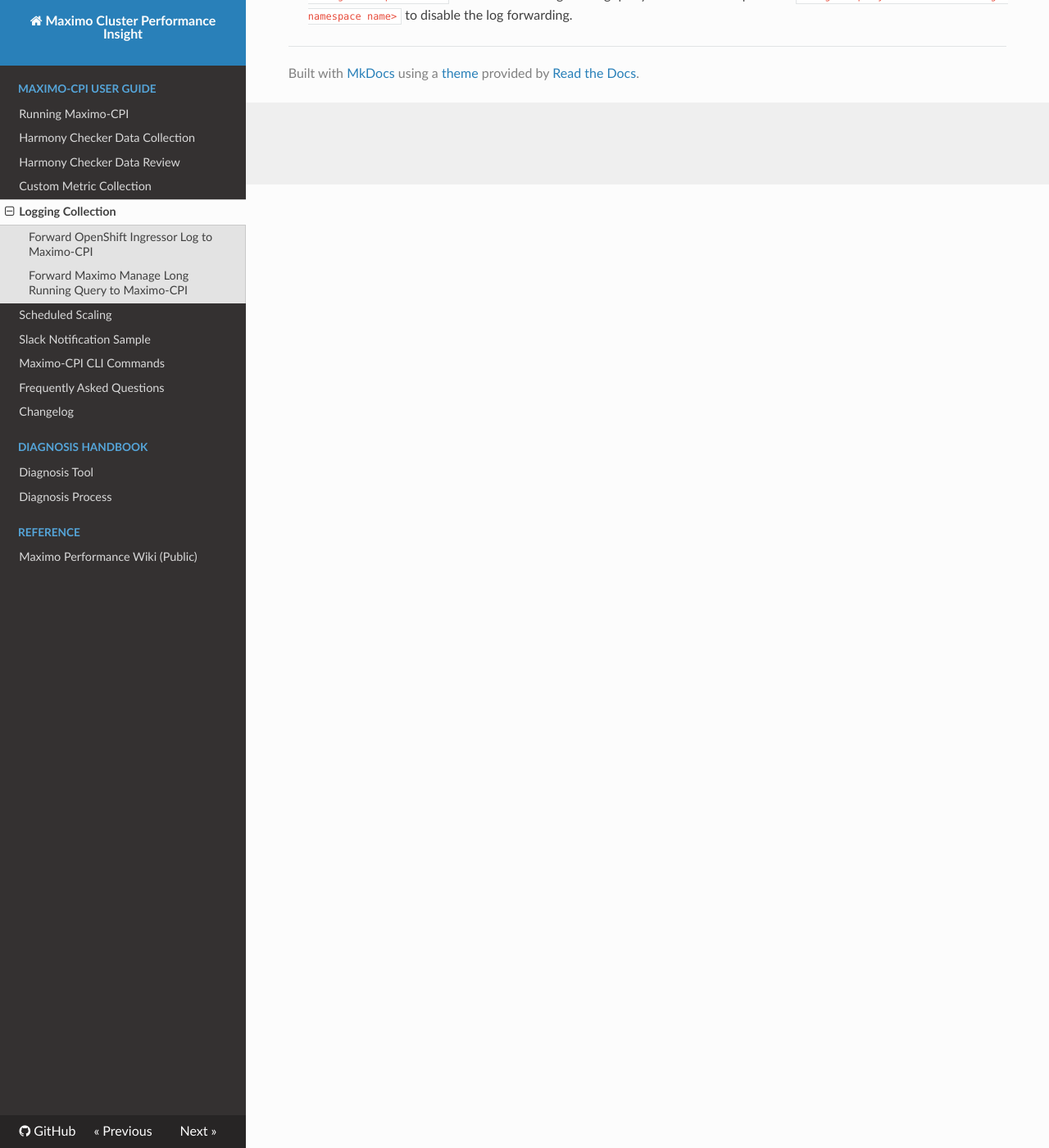
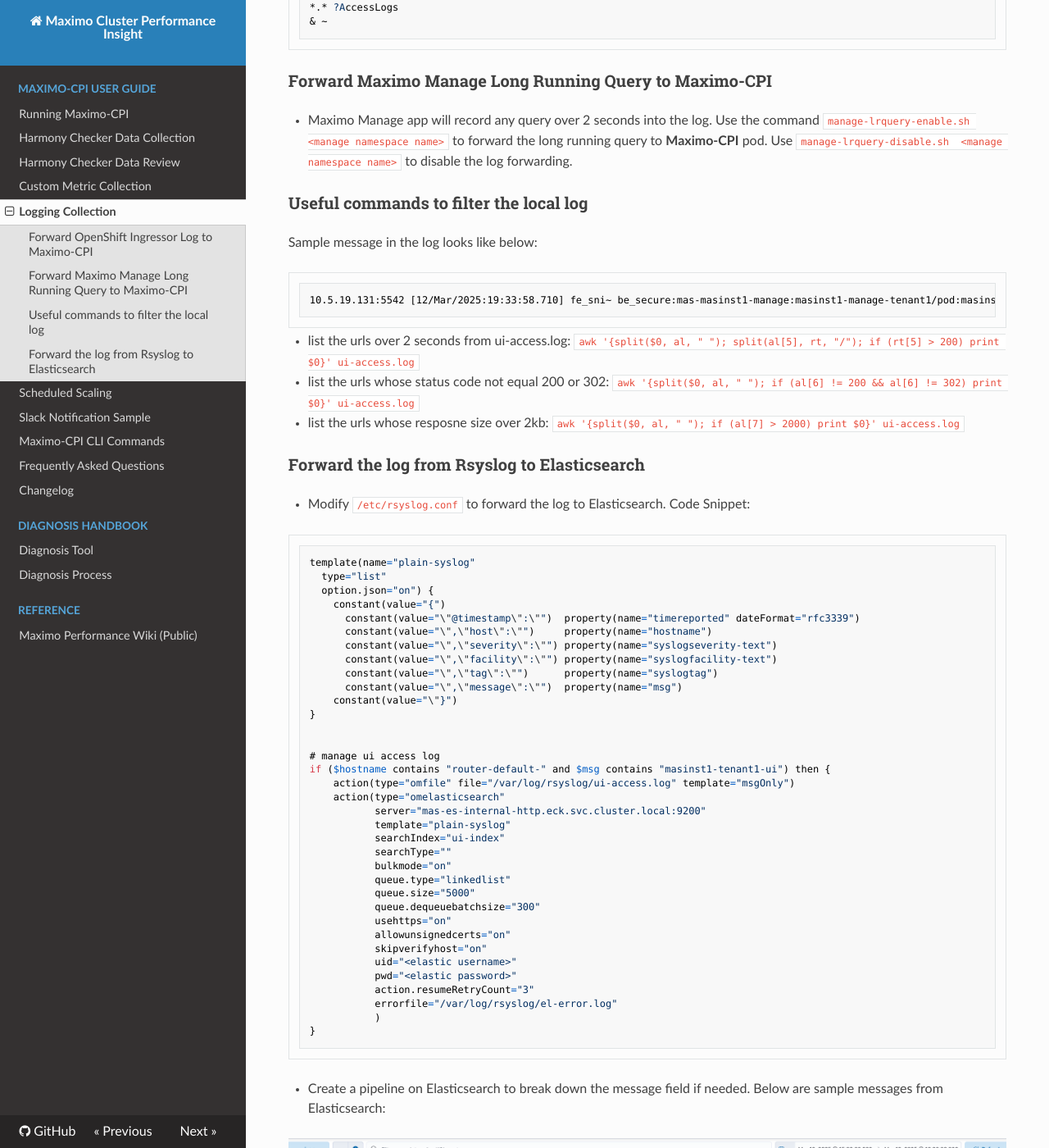
Before and after one commit to ibm-mas/mcpi, an MkDocs documentation site: the page built from docs/maximo-cpi/logging-collection.md, in a window 1280 px wide and 1400 px high, scrolled down 1175 px. Shown: the whole window at 82% size. Built offline with MkDocs 1.6.1, drawn with Linux system fonts in a browser that asks for light colours; nearby versions of some CDN libraries; some of the changed text lies outside the part shown.

Commit message:
[patch] update elasticsearch

````diff
--- a/docs/maximo-cpi/logging-collection.md
+++ b/docs/maximo-cpi/logging-collection.md
@@ -1,10 +1,21 @@
 ## Logging Collection
 
-**Maximo-CPI** can be used as a **rsyslog** server. The default service port is `10514`. Also, it offers a few scripts that enable/disable ingressor log and manage pod log.
+
+**Maximo-CPI** can be used as a **rsyslog** server. The default service port is `10514`. <br>
+**Note**: Although rsyslog supports multiple input/output models, only the `omelasticsearch` module is available inside the container. <br>
+It offers a few scripts that enable/disable ingressor log and manage pod log:
+
+- `ingresslog-rsyslog.sh` to forward haproxy access log to rsyslog server.
+- `ingresslog-disable.sh` to disable the log forwarding.
+- `ingresslog-container` to keep the log in the haproxy container only.
+- `manage-lrquery-enable.sh <manage namespace name>` to forward the long running query.
+- `manage-lrquery-disable.sh  <manage namespace name>` to disable the log forwarding.
+
 
 ### Forward OpenShift Ingressor Log to Maximo-CPI
 
-- Openshift uses haproxy as the ingressor controller. Use the command `ingresslog-rsyslog.sh` to forward haproxy access log to **Maximo-CPI** pod. Use `ingresslog-disable.sh` to disable the log forwarding or `ingresslog-container` to keep the log in the haproxy container only.
+- Openshift uses haproxy as the ingressor controller.
+- Use the command `ingresslog-rsyslog.sh` to forward haproxy access log to **Maximo-CPI** pod. Use the command `ingresslog-disable.sh` to disable the log forwarding.
 - Modify `/etc/rsyslog.conf` for filtering, log location or redirection if needed. Code Snippet for the current setting:
 
 ```bash
@@ -49,3 +60,60 @@
 ### Forward Maximo Manage Long Running Query to Maximo-CPI
 
 - Maximo Manage app will record any query over 2 seconds into the log. Use the command `manage-lrquery-enable.sh <manage namespace name>` to forward the long running query to **Maximo-CPI** pod. Use `manage-lrquery-disable.sh  <manage namespace name>` to disable the log forwarding.
+
+### Useful commands to filter the local log
+
+Sample message in the log looks like below:
+```
+10.5.19.131:5542 [12/Mar/2025:19:33:58.710] fe_sni~ be_secure:mas-masinst1-manage:masinst1-manage-tenant1/pod:masinst1-tenant1-ui-845f4ddd66-8m8bq:masinst1-tenant1-ui:https:172.30.237.99:9443 0/0/5/6/11 200 2531 - - --VN 35/13/1/1/0 0/0 "GET /maximo/webclient/javascript/dojo-20250311-1610/dojo/resources/dojo.css HTTP/1.1"
+```
+
+- list the urls over 2 seconds from ui-access.log: `awk '{split($0, al, " "); split(al[5], rt, "/"); if (rt[5] > 200) print $0}' ui-access.log`
+- list the urls whose status code not equal 200 or 302: `awk '{split($0, al, " "); if (al[6] != 200 && al[6] != 302) print $0}' ui-access.log`
+- list the urls whose resposne size over 2kb: `awk '{split($0, al, " "); if (al[7] > 2000) print $0}' ui-access.log`
+
+### Forward the log from Rsyslog to Elasticsearch
+
+- Modify `/etc/rsyslog.conf` to forward the log to Elasticsearch. Code Snippet:
+
+```
+template(name="plain-syslog"
+  type="list"
+  option.json="on") {
+    constant(value="{")
+      constant(value="\"@timestamp\":\"")  property(name="timereported" dateFormat="rfc3339")
+      constant(value="\",\"host\":\"")     property(name="hostname")
+      constant(value="\",\"severity\":\"") property(name="syslogseverity-text")
+      constant(value="\",\"facility\":\"") property(name="syslogfacility-text")
+      constant(value="\",\"tag\":\"")      property(name="syslogtag")
+      constant(value="\",\"message\":\"")  property(name="msg")
+    constant(value="\"}")
+}
+
+
+# manage ui access log
+if ($hostname contains "router-default-" and $msg contains "masinst1-tenant1-ui") then {
+    action(type="omfile" file="/var/log/rsyslog/ui-access.log" template="msgOnly")
+    action(type="omelasticsearch"
+           server="mas-es-internal-http.eck.svc.cluster.local:9200"
+           template="plain-syslog"
+           searchIndex="ui-index"
+           searchType=""
+           bulkmode="on"
+           queue.type="linkedlist"
+           queue.size="5000"
+           queue.dequeuebatchsize="300"
+           usehttps="on"
+           allowunsignedcerts="on"
+           skipverifyhost="on"
+           uid="<elastic username>"
+           pwd="<elastic password>"
+           action.resumeRetryCount="3"
+           errorfile="/var/log/rsyslog/el-error.log"
+           )
+}
+```
+
+- Create a pipeline on Elasticsearch to break down the message field if needed. Below are sample messages from Elasticsearch:
+
+![alt text](elasticsearch.png)
````
Also changed, not shown: docs/index.md (+1 -1 lines), docs/maximo-cpi/elasticsearch.png (added).
